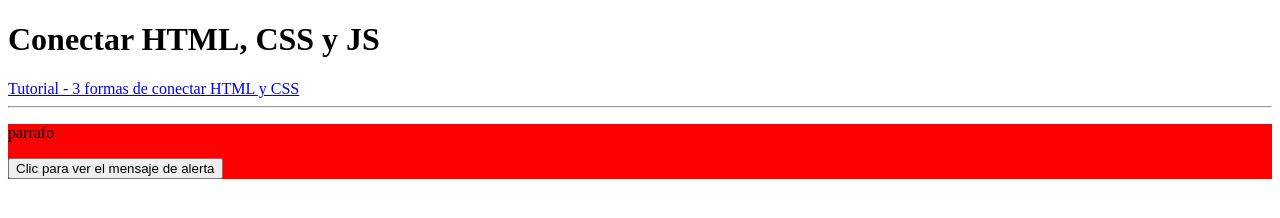
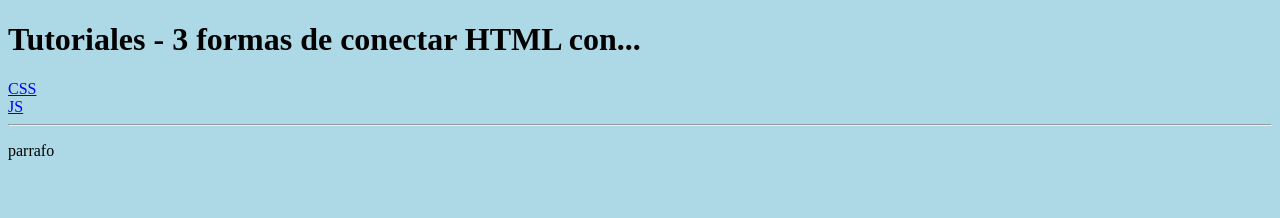
Before and after one commit to DanielPinedaM/aprendiendo_HTML_5, a plain HTML site: page src/14_Conectar_HTML,CSS_y_JS/index.html in a window 1280 px wide. Drawn offline with Linux system fonts and the light colour scheme.

Commit message:
correccion conectar html css y js

```diff
--- /dev/null
+++ b/src/14_Conectar_HTML,CSS_y_JS/css/style.css
@@ -0,0 +1 @@
+body { background-color:lightblue; }
--- a/src/14_Conectar_HTML,CSS_y_JS/index.html
+++ b/src/14_Conectar_HTML,CSS_y_JS/index.html
@@ -1,42 +1,36 @@
 <!DOCTYPE html>
 <html lang="es">
   <head>
-        <meta charset="UTF-8" />
-        <meta http-equiv="X-UA-Compatible" content="IE=edge" />
-        <meta name="viewport" content="width=device-width, initial-scale=1.0" />
+    <meta charset="UTF-8" >
+    <meta http-equiv="X-UA-Compatible" content="IE=edge" >
+    <meta name="viewport" content="width=device-width, initial-scale=1.0" >
 
-        <title>Conectar HTML, CSS y JS</title>
+    <link rel="stylesheet" href="css/style.css" >
+    <title>Conectar HTML, CSS, JS</title>
 
-        <link rel="stylesheet" type="text/css" href="styles.css">
-        <script src="index.js"></script>
-
-<!--         <style>
+<!--
+        <style>
             p {
                 color: red;
             }
         </style>
+-->
 
-        <script>
-            function funcion_hola_mundo() {
-                alert("Hola mundo");
-            }
-        </script> -->
   </head>
 
   <body>
-        <h1>Conectar HTML, CSS y JS</h1>
+    <h1>Tutoriales - 3 formas de conectar HTML con...</h1>
 
-        <a href="https://www.youtube.com/watch?v=mBSx838nW78" target="_blank">Tutorial - 3 formas de conectar HTML y CSS</a>
+    <a href="https://youtu.be/mBSx838nW78" target="_blank"> CSS </a>
+    <br />
+    <a href="https://youtu.be/i1GAScvGW2c" target="_blank"> JS </a>
 
-        <hr>
+    <hr />
 
     <div id="identificador_unico">
       <p>parrafo</p>
-            <input
-                type="button"
-                onclick="funcion_hola_mundo();"
-                value="Clic para ver el mensaje de alerta"
-            />
     </div>
+
+    <script src="js/main.js"></script>
   </body>
 </html>
--- a/src/14_Conectar_HTML,CSS_y_JS/index.js
+++ /dev/null
@@ -1,3 +0,0 @@
-function funcion_hola_mundo() {
-    alert("Hola mundo");
-}
--- /dev/null
+++ b/src/14_Conectar_HTML,CSS_y_JS/js/main.js
@@ -0,0 +1 @@
+console.log('hola mundo');
--- a/src/14_Conectar_HTML,CSS_y_JS/styles.css
+++ /dev/null
@@ -1,3 +0,0 @@
-#identificador_unico{
-    background-color:red
-}
```
Lines whose indentation alone changed are shown as unchanged.
